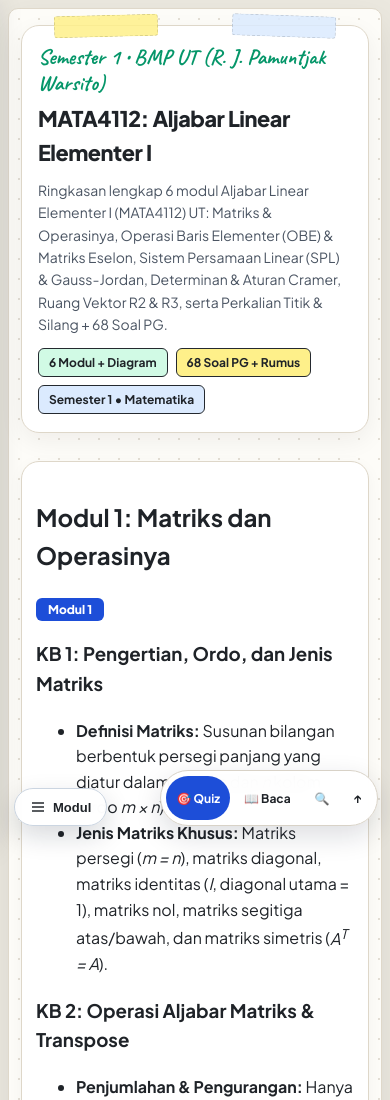
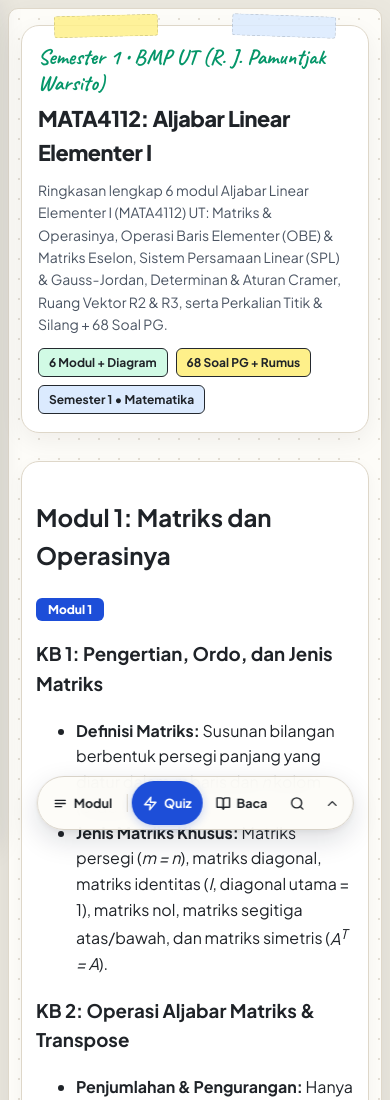
Before and after one commit to azarafath/belajar-ut-sistem-informasi, an Astro site: page /smt1/aljabar-linear-elementer in a window 390 px wide. Shown: the top 1100 px of the page. Built offline with nearby package versions, Linux system fonts and the light colour scheme; Astro itself is replaced by a stand-in of ours.

Commit message:
style: unify floating dock with Lucide icons for mobile and desktop

```diff
--- a/public/sw.js
+++ b/public/sw.js
@@ -1,4 +1,4 @@
-const CACHE_NAME = 'belajar-ut-v10';
+const CACHE_NAME = 'belajar-ut-v11';
 const CORE_ASSETS = [
   '/',
   '/index.html',
--- a/src/components/CourseSidebar.astro
+++ b/src/components/CourseSidebar.astro
@@ -62,23 +62,25 @@ const { shortLabel, navItems, pgCount, essayCount } = Astro.props;
   </div>
 </aside>
 
-<button type="button" class="mobile-nav-toggle" id="mobile-nav-toggle" aria-label="Buka Menu Modul">
-  <svg width="16" height="16" viewBox="0 0 24 24" fill="none" stroke="currentColor" stroke-width="2.2"><line x1="3" y1="6" x2="21" y2="6"/><line x1="3" y1="12" x2="21" y2="12"/><line x1="3" y1="18" x2="21" y2="18"/></svg>
-  <span>Modul</span>
-</button>
-
-<nav class="floating-dock" aria-label="Menu Cepat">
+<nav class="floating-dock" aria-label="Navigasi Cepat">
+  <button type="button" class="dock-btn dock-only-mobile" id="mobile-nav-toggle" aria-label="Buka Daftar Modul">
+    <svg width="15" height="15" viewBox="0 0 24 24" fill="none" stroke="currentColor" stroke-width="2.2" stroke-linecap="round"><line x1="4" y1="7" x2="20" y2="7"/><line x1="4" y1="12" x2="20" y2="12"/><line x1="4" y1="17" x2="14" y2="17"/></svg>
+    <span>Modul</span>
+  </button>
+  <span class="dock-sep dock-only-mobile" aria-hidden="true"></span>
   <button type="button" class="dock-btn is-accent" data-jump-quiz="practice" title="Langsung ke Mode Latihan Quiz">
-    <span>🎯 Quiz</span>
+    <svg width="15" height="15" viewBox="0 0 24 24" fill="none" stroke="currentColor" stroke-width="2.2" stroke-linecap="round" stroke-linejoin="round"><polygon points="13 2 3 14 12 14 11 22 21 10 12 10 13 2"/></svg>
+    <span>Quiz</span>
   </button>
   <button type="button" class="dock-btn" data-jump-quiz="read" title="Lihat Semua Soal (Mode Baca)">
-    <span>📖 <span class="dock-hide-sm">Mode </span>Baca</span>
+    <svg width="15" height="15" viewBox="0 0 24 24" fill="none" stroke="currentColor" stroke-width="2.2" stroke-linecap="round" stroke-linejoin="round"><path d="M2 3h6a4 4 0 0 1 4 4v14a3 3 0 0 0-3-3H2z"/><path d="M22 3h-6a4 4 0 0 0-4 4v14a3 3 0 0 1 3-3h7z"/></svg>
+    <span>Baca</span>
   </button>
-  <button type="button" class="dock-btn" data-open-search title="Cari Materi (Ctrl+K)">
-    <span>🔍</span>
+  <button type="button" class="dock-btn dock-icon-only" data-open-search title="Cari Materi (Ctrl+K)" aria-label="Cari Materi">
+    <svg width="15" height="15" viewBox="0 0 24 24" fill="none" stroke="currentColor" stroke-width="2.2" stroke-linecap="round"><circle cx="11" cy="11" r="8"/><path d="m21 21-4.3-4.3"/></svg>
   </button>
-  <button type="button" class="dock-btn" onclick="window.scrollTo({top:0,behavior:'smooth'})" title="Kembali ke Atas">
-    <span>↑</span>
+  <button type="button" class="dock-btn dock-icon-only" onclick="window.scrollTo({top:0,behavior:'smooth'})" title="Kembali ke Atas" aria-label="Kembali ke Atas">
+    <svg width="15" height="15" viewBox="0 0 24 24" fill="none" stroke="currentColor" stroke-width="2.2" stroke-linecap="round" stroke-linejoin="round"><path d="m18 15-6-6-6 6"/></svg>
   </button>
 </nav>
 
@@ -96,9 +98,11 @@ const { shortLabel, navItems, pgCount, essayCount } = Astro.props;
       a.addEventListener('click', closeDrawer);
     });
 
-    document.querySelectorAll<HTMLElement>('[data-jump-quiz]').forEach((btn) => {
+    const dockQuizBtns = Array.from(document.querySelectorAll<HTMLElement>('[data-jump-quiz]'));
+    dockQuizBtns.forEach((btn) => {
       btn.addEventListener('click', () => {
         const mode = btn.dataset.jumpQuiz || 'practice';
+        dockQuizBtns.forEach((b) => b.classList.toggle('is-accent', b === btn));
         window.dispatchEvent(new CustomEvent('belajarut:quiz-mode', { detail: { mode } }));
         document.getElementById('quiz-pg')?.scrollIntoView({ behavior: 'smooth', block: 'start' });
       });
--- a/src/styles/astro-enhancements.css
+++ b/src/styles/astro-enhancements.css
@@ -80,47 +80,60 @@
   color: var(--muted);
 }
 
-/* Floating Quick-Action Dock */
+/* Unified Floating Quick-Action Dock */
 .floating-dock {
   position: fixed;
-  right: 18px;
-  bottom: 18px;
+  right: 20px;
+  bottom: 20px;
   z-index: 95;
   display: inline-flex;
   align-items: center;
-  gap: 6px;
-  padding: 6px;
+  gap: 4px;
+  padding: 5px;
   border-radius: 999px;
   border: 1.5px solid #d8d2c7;
-  background: rgba(255, 255, 255, 0.94);
+  background: rgba(253, 252, 248, 0.94);
   backdrop-filter: blur(12px);
-  box-shadow: 0 10px 28px rgba(15, 23, 42, 0.14);
+  -webkit-backdrop-filter: blur(12px);
+  box-shadow: 0 10px 28px rgba(15, 23, 42, 0.14), 0 2px 6px rgba(15, 23, 42, 0.06);
 }
 
 .dock-btn {
   display: inline-flex;
   align-items: center;
-  gap: 5px;
+  justify-content: center;
+  gap: 6px;
   border: none;
+  outline: none;
   background: transparent;
   color: var(--ink);
   font-family: inherit;
   font-size: 12.5px;
   font-weight: 700;
-  padding: 7px 12px;
+  padding: 8px 13px;
   border-radius: 999px;
   cursor: pointer;
-  transition: background-color 0.14s ease, color 0.14s ease, transform 0.12s ease;
+  white-space: nowrap;
+  transition: background-color 0.15s ease, color 0.15s ease, transform 0.12s ease;
+}
+
+.dock-btn:focus-visible {
+  outline: 2px solid var(--primary);
+  outline-offset: 2px;
 }
 
 .dock-btn:hover {
-  background: #f1ede4;
-  transform: translateY(-1px);
+  background: #ede9df;
+}
+
+.dock-btn.dock-icon-only {
+  padding: 8px 10px;
 }
 
 .dock-btn.is-accent {
   background: var(--primary);
   color: #ffffff;
+  box-shadow: 0 2px 8px rgba(29, 78, 216, 0.25);
 }
 
 .dock-btn.is-accent:hover {
@@ -128,32 +141,39 @@
   color: #ffffff;
 }
 
-/* Zero-flicker mobile drawer button */
-.mobile-nav-toggle {
-  display: none;
-  position: fixed;
-  left: 14px;
-  bottom: 18px;
-  z-index: 95;
-  align-items: center;
-  gap: 7px;
-  padding: 10px 15px;
-  border-radius: 999px;
-  border: 1.5px solid #cbd5e1;
-  background: rgba(255, 255, 255, 0.96);
-  backdrop-filter: blur(10px);
-  color: var(--ink);
-  font-weight: 700;
-  font-size: 13px;
-  box-shadow: 0 10px 26px rgba(15, 23, 42, 0.16);
-  cursor: pointer;
+.dock-sep {
+  width: 1px;
+  height: 18px;
+  background: #ded7c9;
+  margin: 0 2px;
 }
 
-/* End mobile drawer */
+.dock-only-mobile {
+  display: none;
+}
 
 @media (max-width: 1119px) {
-  .mobile-nav-toggle {
+  .dock-only-mobile {
     display: inline-flex;
+  }
+  .dock-sep.dock-only-mobile {
+    display: block;
+  }
+  .floating-dock {
+    right: auto;
+    left: 50%;
+    transform: translateX(-50%);
+    bottom: 14px;
+    max-width: calc(100vw - 20px);
+    padding: 4px;
+    gap: 2px;
+  }
+  .dock-btn {
+    padding: 8px 11px;
+    font-size: 12.5px;
+  }
+  .dock-btn.dock-icon-only {
+    padding: 8px 9px;
   }
   body.has-sidebar .topbar {
     position: fixed;
@@ -221,19 +241,6 @@
   }
   body.has-sidebar.drawer-open .drawer-backdrop {
     display: block;
-  }
-  .floating-dock {
-    right: 12px;
-    bottom: 18px;
-    padding: 5px;
-    gap: 4px;
-  }
-  .dock-btn {
-    padding: 7px 10px;
-    font-size: 12px;
-  }
-  .dock-hide-sm {
-    display: none;
   }
 }
 
```
